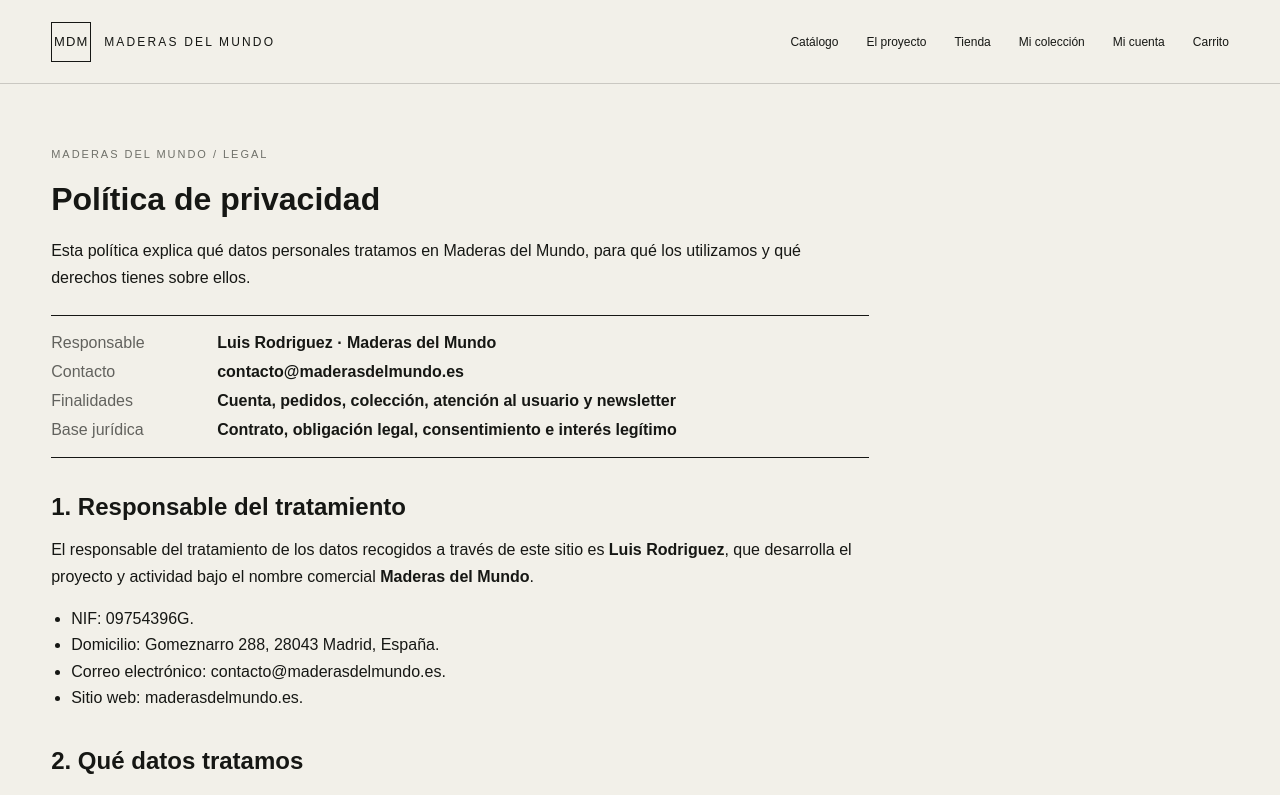
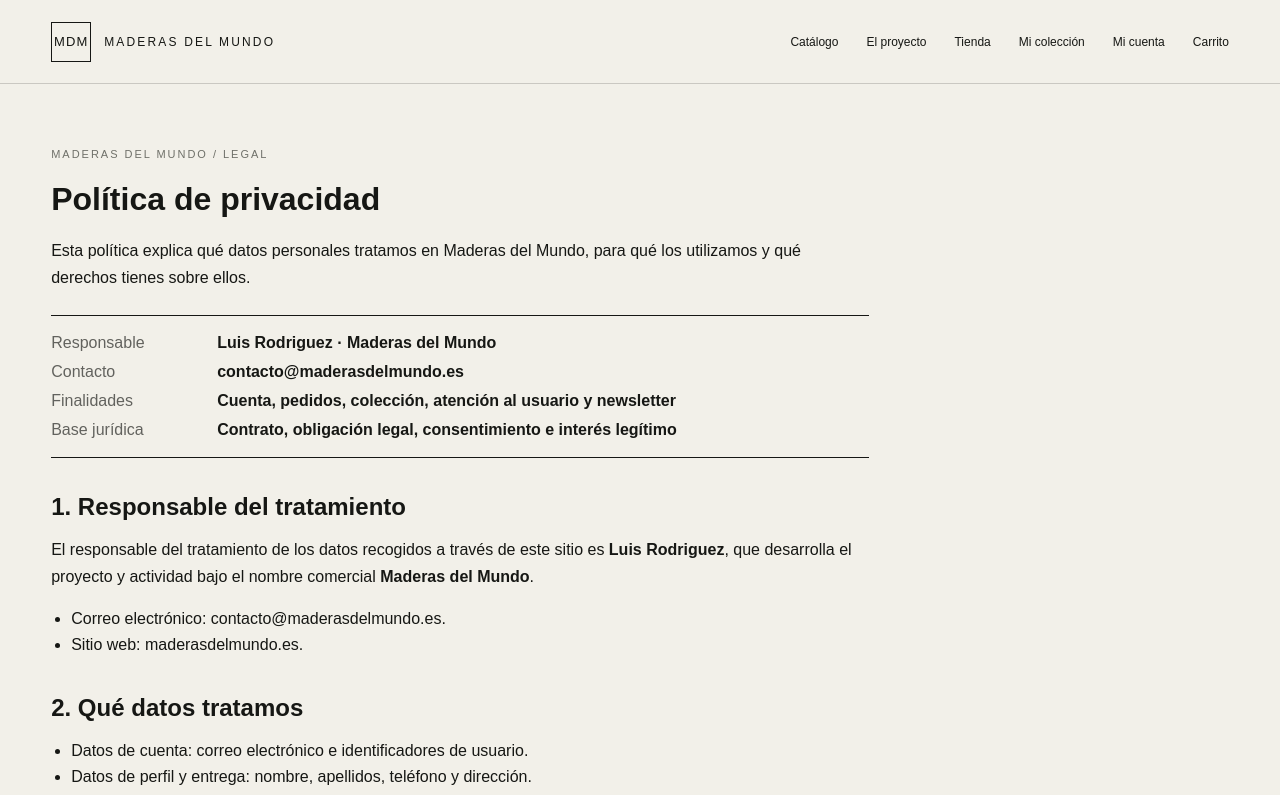
Before and after one commit to luisinko-lasko/maderas-del-mundo, a Next.js app: page /privacidad in a window 1280 px wide. Shown: the top 795 px of the page. Built offline with nearby package versions, Linux system fonts and the light colour scheme; no server answers.

Commit message:
Minimiza datos personales en politica de privacidad

```diff
--- a/app/privacidad/page.js
+++ b/app/privacidad/page.js
@@ -41,8 +41,6 @@
         nombre comercial <strong>Maderas del Mundo</strong>.
       </p>
       <ul>
-        <li>NIF: 09754396G.</li>
-        <li>Domicilio: Gomeznarro 288, 28043 Madrid, España.</li>
         <li>Correo electrónico: contacto@maderasdelmundo.es.</li>
         <li>Sitio web: maderasdelmundo.es.</li>
       </ul>
```
